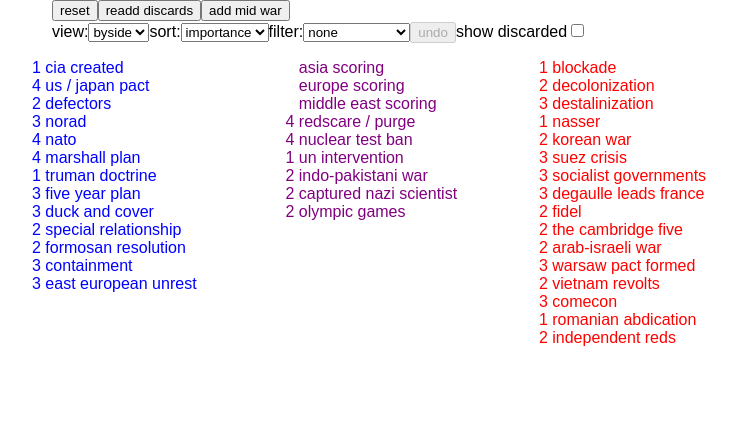
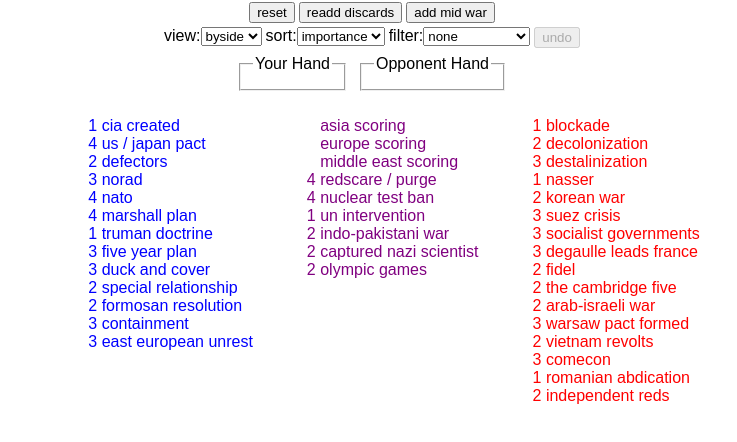
Before and after one commit to mindreader/twilight-struggle-counter, a React (Create React App) app: page / in a window 1280 px wide. Shown: the top 442 px of the page, without its empty margins (268-1005 px from the left). Built offline with nearby package versions, Linux system fonts and the light colour scheme; the HTML template or start-up script is replaced by a standard one.

Commit message:
Fixes to css and added known cards in opponent's hand.

```diff
--- a/src/App.css
+++ b/src/App.css
@@ -39,8 +39,10 @@
 }
 .byside,
 .bywar {
-  margin-left: 20%;
-  margin-right: 20%;
+  display: flex;
+  justify-content: center;
+  margin: 0 auto;
+  max-width: 80%;
 }
 
 .left,
@@ -48,13 +50,20 @@
 .middle {
   float: left;
 }
-.cardCol {
-  width: 33%;
+.cardCol, .hand {
+  display: inline-block;
+  padding: 5px;
 }
 
-.center {
-  margin-left: auto;
-  margin-right: auto;
+.bothhands, .buttons {
+  display: flex;
+  justify-content: center;
+  margin: 0 auto;
+  max-width: 80%;
+}
+
+.buttons > * {
+  margin: 2px;
 }
 
 .buttons {
--- a/src/App.js
+++ b/src/App.js
@@ -1,13 +1,13 @@
 import React, { Component } from "react";
 import "./App.css";
 import Cards from "./Cards.js";
-import SessionStorage from "./SessionStorage.js"
+import SessionStorage from "./SessionStorage.js";
 
 const { Map, fromJS } = require("immutable");
 
-// TODO add an inhand section
-// TODO upon readding add an in opponents hand section
+// TODO add an inhand section upon readding add an in opponents hand section
 // TODO record cards tossed on before add midwar ?
+// TODO limit undo history to a certain number of steps (30?)
 
 class Card extends Component {
   attrs() {
@@ -35,7 +35,6 @@ class Card extends Component {
             this.props.onDiscard(this.props.id);
           }}
         />
-
         {this.props.ops == null ? "\u00A0\u00A0" : this.props.ops} {this.props.name}
       </li>
     );
@@ -43,8 +42,7 @@ class Card extends Component {
 }
 
 class App extends Component {
-
-  appSaveState = (f) => this.setState(st => SessionStorage.set(f(st)))
+  appSaveState = f => this.setState(st => SessionStorage.set(f(st)));
 
   changePhase = () =>
     this.appSaveState(({ data }) => ({
@@ -102,25 +100,22 @@ class App extends Component {
     this.appSaveState(({ data }) => {
       return {
         data: data
-          .set(
-            "cardStates",
-            data.get("cardStates").map(c => c.update("presence", presence => (presence === "discarded" ? "deck" : presence)))
+          .update("cardStates", cs =>
+            cs.map(c => c.update("presence", presence => (presence === "discarded" ? "deck" : presence === "deck" ? "ophand" : presence)))
           )
           .set("lastState", data)
       };
     });
   };
 
+  toHandCard = card => this.moveCard(card, "inhand");
+  discardCard = card => this.moveCard(card, "discarded");
+  removeCard = card => this.moveCard(card, "removed");
 
-  toHandCard = card => this.moveCard(card, "inhand")
-  discardCard= card => this.moveCard(card, "discarded")
-  removeCard = card => this.moveCard(card, "removed")
-
-  moveCard = (card,to) =>
+  moveCard = (card, to) =>
     this.appSaveState(({ data }) => ({
       data: data.setIn(["cardStates", card, "presence"], to).set("lastState", data)
     }));
-
 
   cardClicked(card) {
     this.appSaveState(({ data }) => {
@@ -132,6 +127,7 @@ class App extends Component {
               case "deck":
                 return "inhand";
               case "inhand":
+              case "ophand":
                 return "discarded";
               case "discarded":
                 return event ? "removed" : presence;
@@ -150,11 +146,16 @@ class App extends Component {
     //    console.log(this.state.data.getIn(['cardStates']))
     switch (this.state.data.getIn(["cardStates", card, "presence"])) {
       case "inhand":
+      case "ophand":
         return "black";
       case "discarded":
         return "gray";
       case "deck":
-        return this.allCards.getIn([card, "side"]) === "ussr" ? "red" : this.allCards.getIn([card, "side"]) === "us" ? "blue" : "purple";
+        return this.allCards.getIn([card, "side"]) === "ussr"
+          ? "red"
+          : this.allCards.getIn([card, "side"]) === "us"
+            ? "blue"
+            : "purple";
       case "removed":
         return "black";
       default:
@@ -188,7 +189,7 @@ class App extends Component {
   constructor(props) {
     super(props);
 
-    this.storage = SessionStorage.storageAvailable("sessionStorage")
+    this.storage = SessionStorage.storageAvailable("sessionStorage");
 
     this.sorts = ["name", "importance", "ops"];
     // TODO filter by affects region
@@ -199,21 +200,24 @@ class App extends Component {
 
     this.cardClicked = this.cardClicked.bind(this);
 
-
-    this.state = { data: this.storage && SessionStorage.has() ? fromJS(SessionStorage.get()) : App.initialState(this.allCards) };
+    this.state = {
+      data: this.storage && SessionStorage.has() ? fromJS(SessionStorage.get()) : App.initialState(this.allCards)
+    };
   }
 
+  phaseFilter = (card) => {
+    const phase = this.state.data.get("phase")
+    return phase >= 3 || (phase >= 2 && !card.get("late")) || (phase === 1 && card.get("early"))
+  }
+
+
   cards = () => {
-    let c = this.allCards.filter(
-      c =>
-        this.state.data.get("phase") >= 3 ||
-        (this.state.data.get("phase") >= 2 && !c.get("late")) ||
-        (this.state.data.get("phase") === 1 && c.get("early"))
-    );
+    let c = this.allCards.filter(c => this.phaseFilter(c))
     if (this.state.data.get("filterBy") === "mostimportant") {
       c = c.sortBy(c => Cards.cardRanking().size - c.get("importance")).take(15);
     }
-    return c.sortBy(c => {
+    return c
+      .sortBy(c => {
         switch (this.state.data.get("sortBy")) {
           case "none":
             return 0;
@@ -246,7 +250,7 @@ class App extends Component {
       })
       .sortBy((c, k) => {
         let pres = this.state.data.getIn(["cardStates", k, "presence"]);
-        return pres === "inhand" ? 2 : pres === "discarded" ? 1 : 0;
+        return pres === "discarded" ? 1 : 0;
       });
   };
 
@@ -286,10 +290,10 @@ class App extends Component {
           <ul>{late}</ul>
         </div>
         <div className={["middle", "cardCol"].join(" ")}>
-          <ul>{mid}</ul>
+          <ul>{early}</ul>
         </div>
         <div className={["right", "cardCol"].join(" ")}>
-          <ul>{early}</ul>
+          <ul>{mid}</ul>
         </div>
       </div>
     );
@@ -352,16 +356,29 @@ class App extends Component {
       </option>
     ));
 
+    const yourhand = this.allCards
+      .filter((c, k) => this.state.data.getIn(["cardStates", k, "presence"]) === "inhand")
+      .map((c, k) => this.renderCard(k, c))
+      .toList();
+
+    const ophand = this.allCards
+      .filter((c, k) => this.state.data.getIn(["cardStates", k, "presence"]) === "ophand")
+      .filter(c => this.phaseFilter(c))
+      .map((c, k) => this.renderCard(k, c))
+      .toList();
+
+
     return (
       <div className="App">
-        <div className={["center", "buttons"].join(" ")}>
+        <div className={["buttons"].join(" ")}>
           <button onClick={() => this.reset()}>reset</button>
           <button onClick={() => this.addDiscards()}>readd discards</button>
           <button className={this.nextPhaseVisibility() ? [] : ["hidden"]} onClick={() => this.changePhase()}>
             {this.nextPhaseLabel()}
           </button>
         </div>
-        <div className={["center", "buttons"].join(" ")}>
+
+        <div className={["buttons"].join(" ")}>
           <label>
             view:
             <select value={this.state.data.get("viewBy")} onChange={this.setView}>
@@ -383,10 +400,25 @@ class App extends Component {
           <button disabled={!this.state.data.get("lastState")} onClick={() => this.undo()}>
             undo
           </button>
-          <label>
+          {/* <label>
             show discarded<input type="checkbox" onChange={this.toggleDiscards} />
-          </label>
+          </label> */}
         </div>
+        <div className="bothhands">
+          <div className="hand lefthand">
+            <fieldset>
+              <legend>Your Hand</legend>
+              {yourhand}
+            </fieldset>
+          </div>
+          <div className="hand righthand">
+            <fieldset>
+              <legend>Opponent Hand</legend>
+              {ophand}
+            </fieldset>
+          </div>
+        </div>
+
         {content}
       </div>
     );
```
Lines whose indentation alone changed are shown as unchanged.
